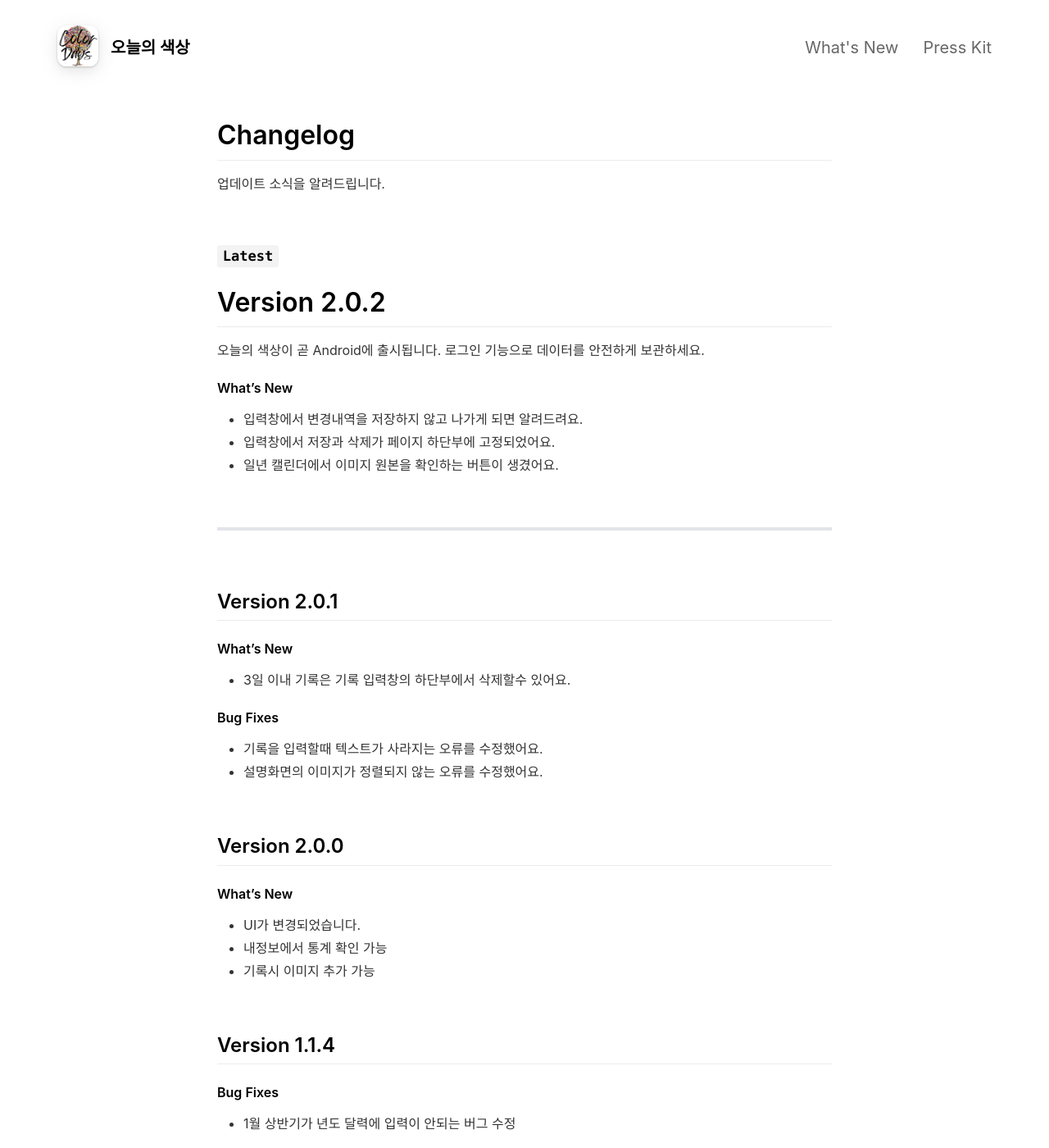
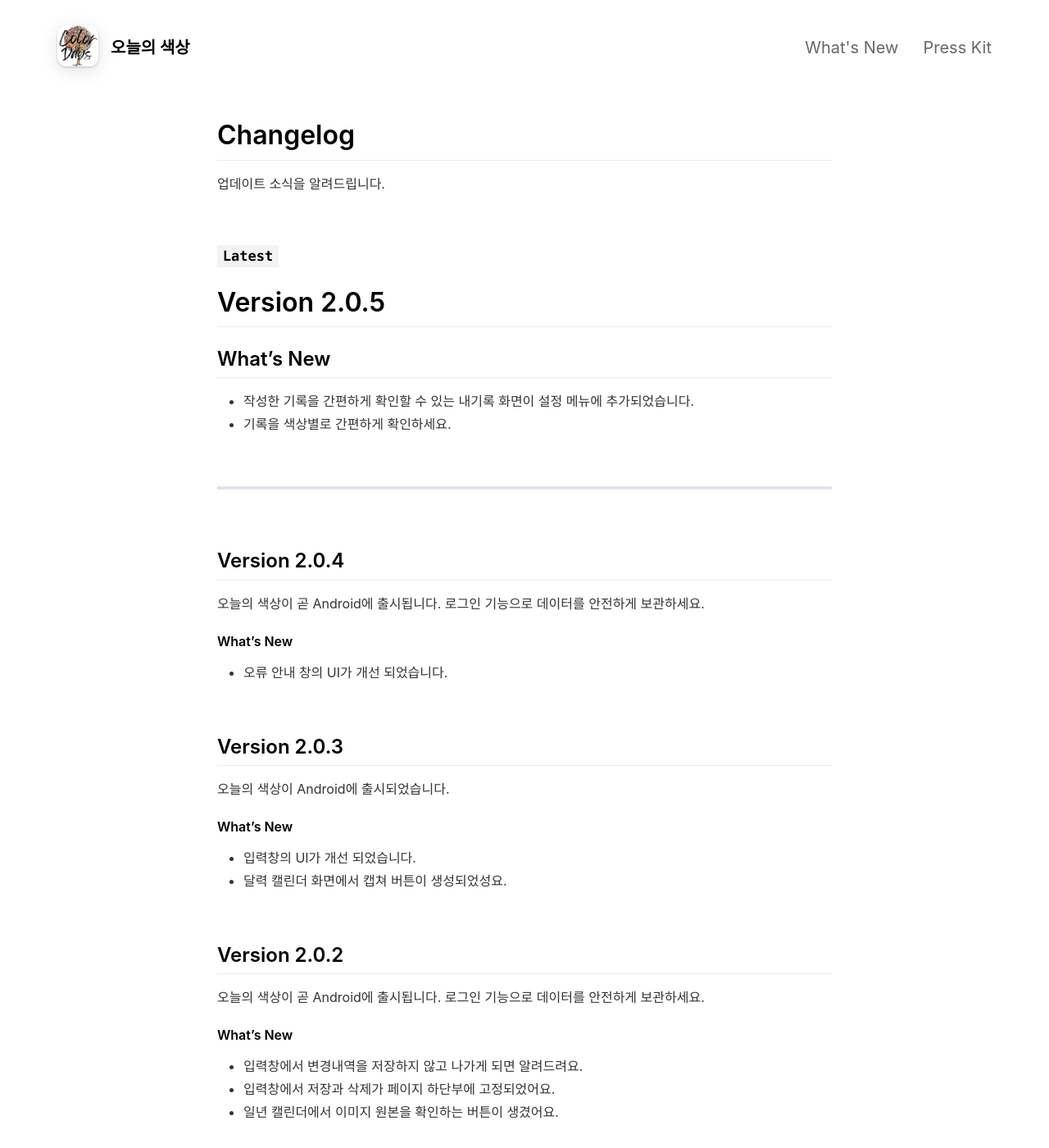
Before and after one commit to teiresias22/ColorOfDays, a Jekyll site: the page built from _pages/changelog.md, in a window 1280 px wide and 1400 px high. Shown: the whole window at 82% size. Built offline with Jekyll 4.4.1, drawn with Linux system fonts in a browser that asks for light colours; nearby versions of some CDN libraries.

Commit message:
안드로이드 출시 완료 문구 수정

```diff
--- a/_config.yml
+++ b/_config.yml
@@ -64,7 +64,7 @@ features                                  :
     fontawesome_icon_name                 : chart-pie
 
   - title                                 : iOS와 Android 동시 지원
-    description                           : Android 출시를 앞두고 있어요, 지금은 비공개 테스트중!
+    description                           : iOS에 이어 Android에서도 정식 출시를 완료 했어요!
     fontawesome_icon_name                 : mobile
 
   - title                                 : # FontAwesome Support
--- a/_pages/changelog.md
+++ b/_pages/changelog.md
@@ -10,7 +10,37 @@ include_in_header: true
 <br>
 
 ### `Latest`
-# **Version 2.0.2**
+# **Version 2.0.5**
+
+## **What's New**
+- 작성한 기록을 간편하게 확인할 수 있는 내기록 화면이 설정 메뉴에 추가되었습니다.
+- 기록을 색상별로 간편하게 확인하세요.
+
+<br>
+
+________
+
+<br>
+
+## **Version 2.0.4**
+오늘의 색상이 곧 Android에 출시됩니다.
+로그인 기능으로 데이터를 안전하게 보관하세요.
+
+#### What's New
+- 오류 안내 창의 UI가 개선 되었습니다.
+
+<br>
+
+## **Version 2.0.3**
+오늘의 색상이 Android에 출시되었습니다.
+
+#### What's New
+- 입력창의 UI가 개선 되었습니다.
+- 달력 캘린더 화면에서 캡쳐 버튼이 생성되었성요.
+
+<br>
+
+## **Version 2.0.2**
 오늘의 색상이 곧 Android에 출시됩니다.
 로그인 기능으로 데이터를 안전하게 보관하세요.
 
@@ -18,10 +48,6 @@ include_in_header: true
 - 입력창에서 변경내역을 저장하지 않고 나가게 되면 알려드려요.
 - 입력창에서 저장과 삭제가 페이지 하단부에 고정되었어요.
 - 일년 캘린더에서 이미지 원본을 확인하는 버튼이 생겼어요.
-
-<br>
-
-________
 
 <br>
 
```
